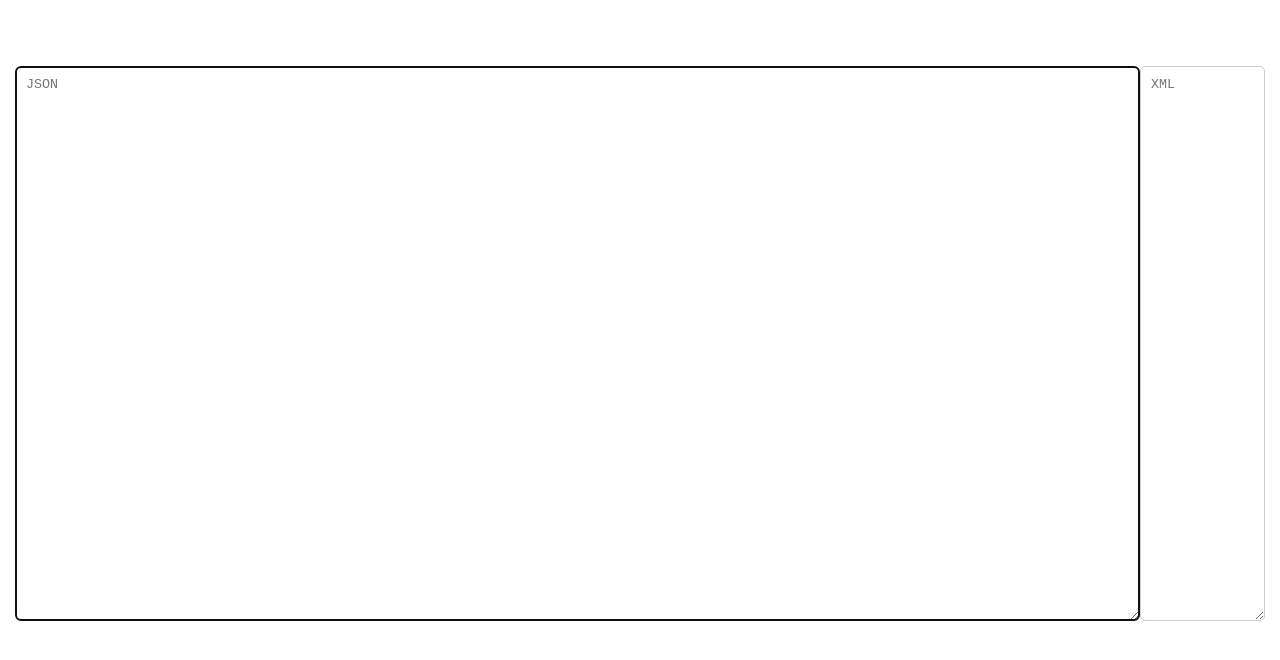
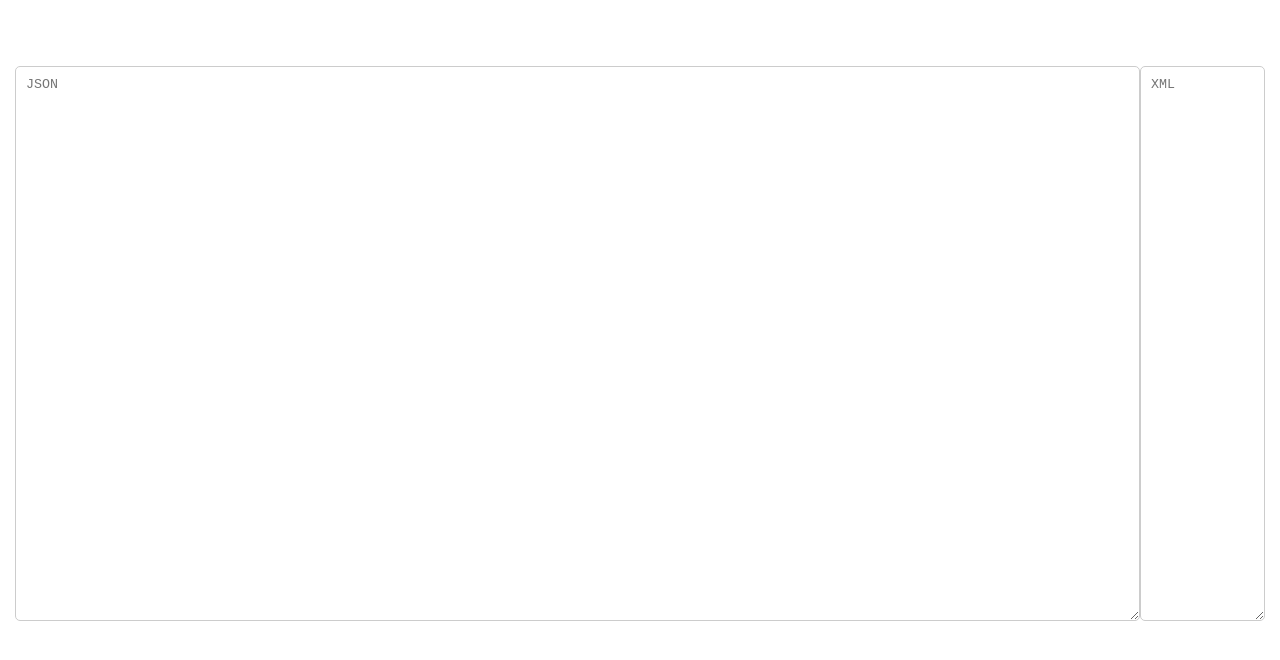
Before and after one commit to Sulman-Khan-Frontened/JSON-to-XML-converter, a plain HTML site: page index.html in a window 1280 px wide. Shown: the part 90-750 px from the top of the page. Drawn offline with Linux system fonts and the light colour scheme.

Commit message:
index.html

```diff
--- a/index.html
+++ b/index.html
@@ -75,7 +75,7 @@
         <button onclick="convertJSONtoXML()">Run</button>
 
         <div class="input-container">
-            <textarea autofocus id="jsonInput" placeholder="JSON"></textarea>
+            <textarea class="active" id="jsonInput" placeholder="JSON"></textarea>
             <textarea id="xmlOutput" placeholder="XML" readonly></textarea>
         </div>
     </div>
```
